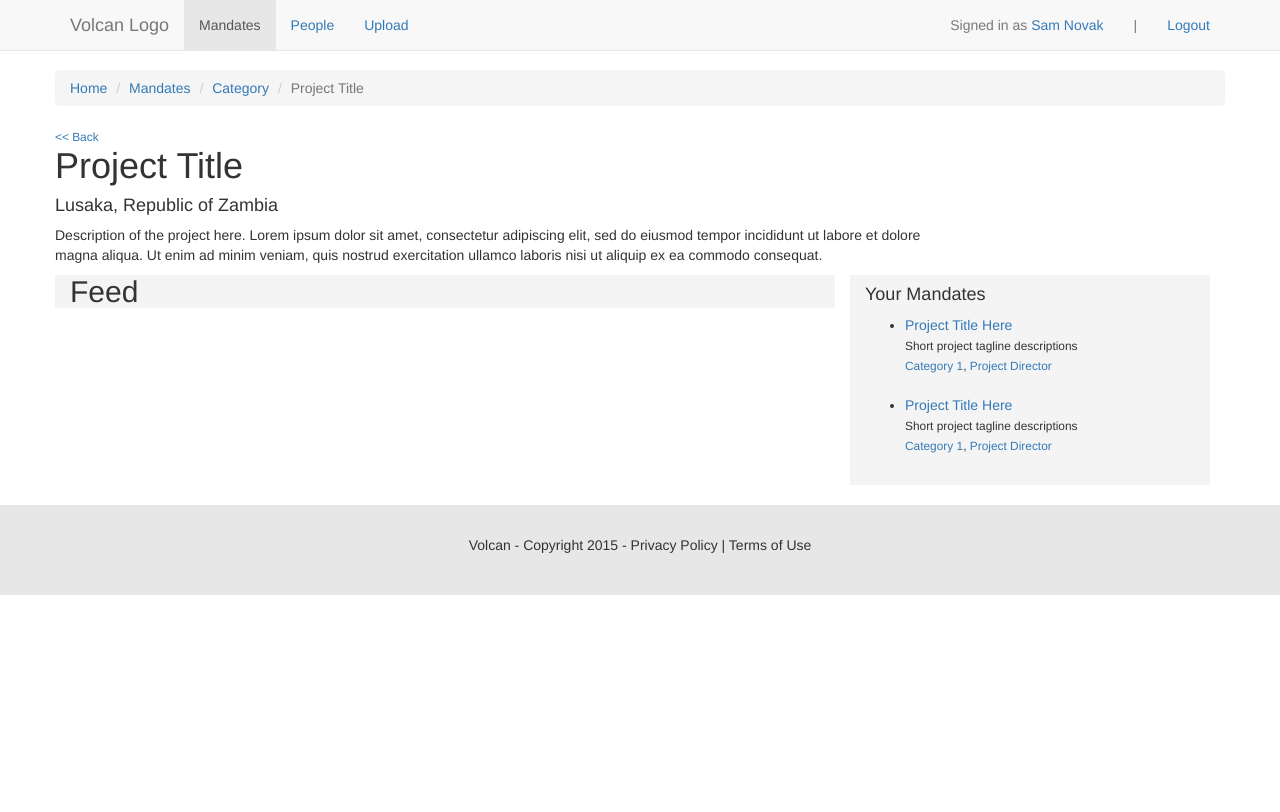
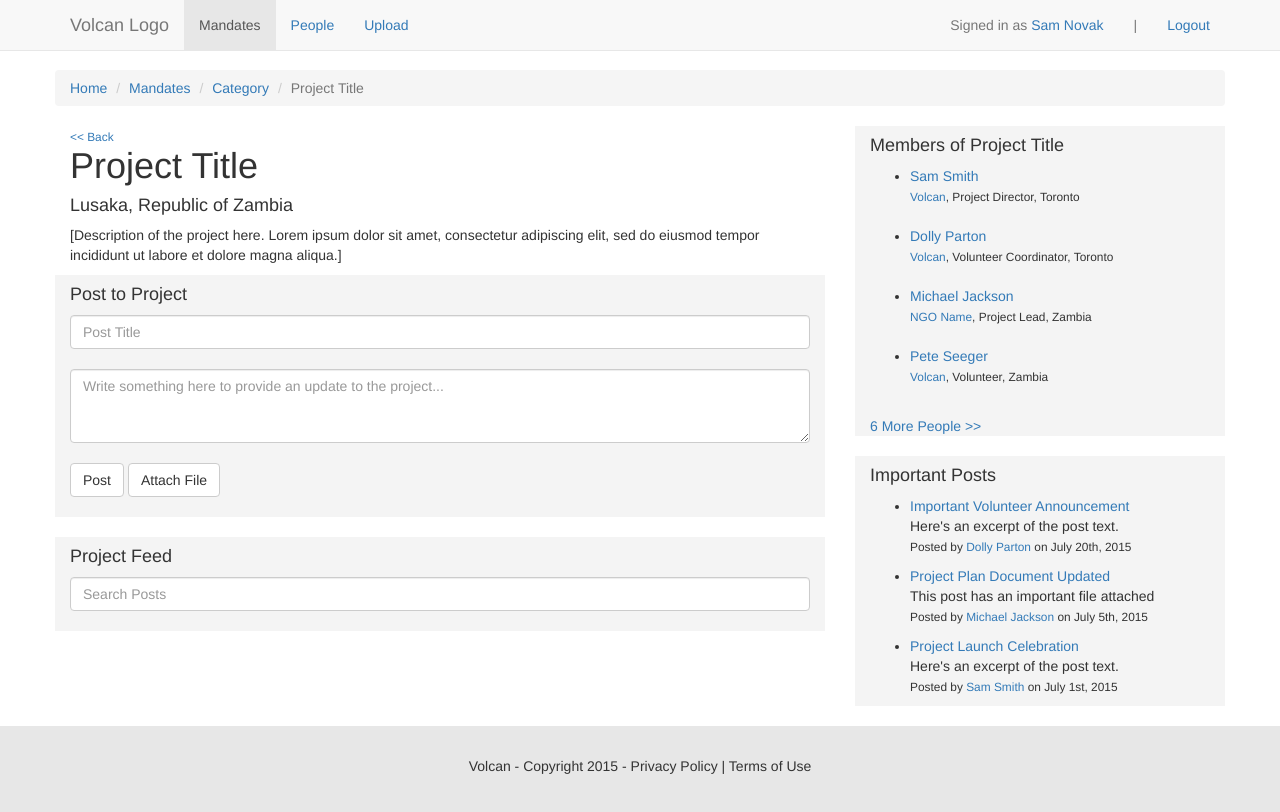
Before and after one commit to samnovak/Volcan-Project, a plain HTML site: page project.html in a window 1280 px wide. Drawn offline with Linux system fonts and the light colour scheme.

Commit message:
Project Page updates

```diff
--- a/project.html
+++ b/project.html
@@ -89,34 +89,75 @@
 				<li class="active">Project Title</li>
 			</ol>
 			<div class="row">
-				<div class="col-lg-9">
+				<div class="col-lg-8">
+					<div class="col-lg-12">
 						<small><a href="mandates-list.html"> << Back </a></small><br>
 						<h1 class="nomargin">Project Title</h1>
 						<h4>Lusaka, Republic of Zambia</h4>
-					<p>Description of the project here. Lorem ipsum dolor sit amet, consectetur adipiscing elit, sed do eiusmod tempor incididunt ut labore et dolore magna aliqua. Ut enim ad minim veniam, quis nostrud exercitation ullamco laboris nisi ut aliquip ex ea commodo consequat.</p>
+						<p>[Description of the project here. Lorem ipsum dolor sit amet, consectetur adipiscing elit, sed do eiusmod tempor incididunt ut labore et dolore magna aliqua.]</p>
+					</div>
+
+					<div class="col-lg-12" style="background-color: #f4f4f4">
+	                	<h4>Post to Project</h4>
+						<input type="text" name="title" class="form-control" placeholder="Post Title"/><br>
+						<textarea  class="form-control" rows="3" cols="50" placeholder="Write something here to provide an update to the project..."></textarea><br>
+						<a class="btn btn-default">Post</a>&nbsp;<a class="btn btn-default">Attach File</a> <br><br>
+            		</div>
+            		<div class="col-lg-12"><br></div>
+            		<div class="col-lg-12" style="background-color: #f4f4f4">
+	                	<h4>Project Feed</h4>
+						<input type="text" name="search" class="form-control" placeholder="Search Posts"/><br>
 
             		</div>
 				</div>
-            <div class="col-lg-8" style="background-color: #f4f4f4">
-                <h2 class="nomargin">Feed</h2>
-
-
-            </div>
 				<div class="col-lg-4">
 		            <div class="col-lg-12" style="background-color: #f4f4f4">
-                <h4>Your Mandates</h3>
+		                <h4>Members of Project Title</h3>
 		                <ul>
-                    <li><a href="#">Project Title Here</a><br>
-                    	<small>Short project tagline descriptions<br>
-						<a href="#">Category 1</a>, <a href="#">Project Director</a></small> <br><br>
+		                    <li><a href="#">Sam Smith</a><br>
+								<small><a href="#">Volcan</a>, Project Director, Toronto</small> <br><br>
 		                    </li>
-                    <li><a href="#">Project Title Here</a><br>
-						<small>Short project tagline descriptions<br>
-						<a href="#">Category 1</a>, <a href="#">Project Director</a></small> <br><br>
+		                    <li><a href="#">Dolly Parton</a><br>
+								<small><a href="#">Volcan</a>, Volunteer Coordinator, Toronto</small> <br><br>
+		                    </li>
+		                    <li><a href="#">Michael Jackson</a><br>
+								<small><a href="#">NGO Name</a>, Project Lead, Zambia</small> <br><br>
+		                    </li>
+		                    <li><a href="#">Pete Seeger</a><br>
+								<small><a href="#">Volcan</a>, Volunteer, Zambia</small> <br><br>
+		                    </li>
+		                </ul>
+						<a href="#">6 More People >></a>
+		            </div>
+		            <div class="col-lg-12"><br></div>
+		            <div class="col-lg-12" style="background-color: #f4f4f4">
+		                <h4>Important Posts</h3>
+		                <ul>
+		                    <li>
+		                    	<a href="#">Important Volunteer Announcement</a>
+		                    	<p>Here's an excerpt of the post text.<br>
+			                    <small>Posted by <a href="#">Dolly Parton</a> on July 20th, 2015</small>
+		                    	</p>
+		                    </li>
+		                    <li>
+		                    	<a href="#">Project Plan Document Updated</a>
+		                    	<p>This post has an important file attached<br>
+			                    <small>Posted by <a href="#">Michael Jackson</a> on July 5th, 2015</small>
+		                    	</p>
+		                    </li>
+		                    <li>
+		                    	<a href="#">Project Launch Celebration</a>
+		                    	<p>Here's an excerpt of the post text.<br>
+			                    <small>Posted by <a href="#">Sam Smith</a> on July 1st, 2015</small>
+		                    	</p>
 		                    </li>
 		                </ul>
 		            </div>
 				</div>
+
+			</div>
+
+
 
         </div>
         <!-- /.row -->
```
Lines whose indentation alone changed are shown as unchanged.
